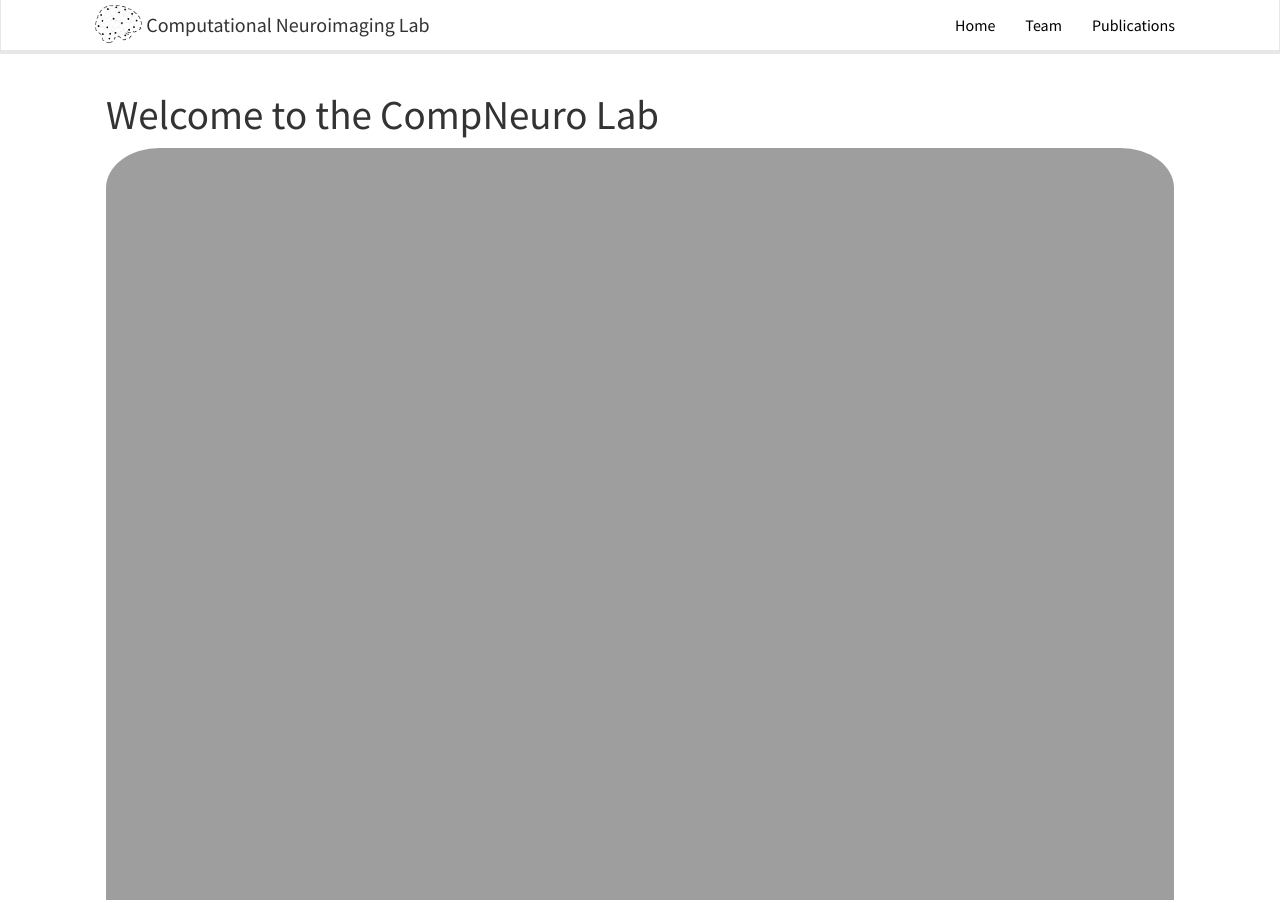
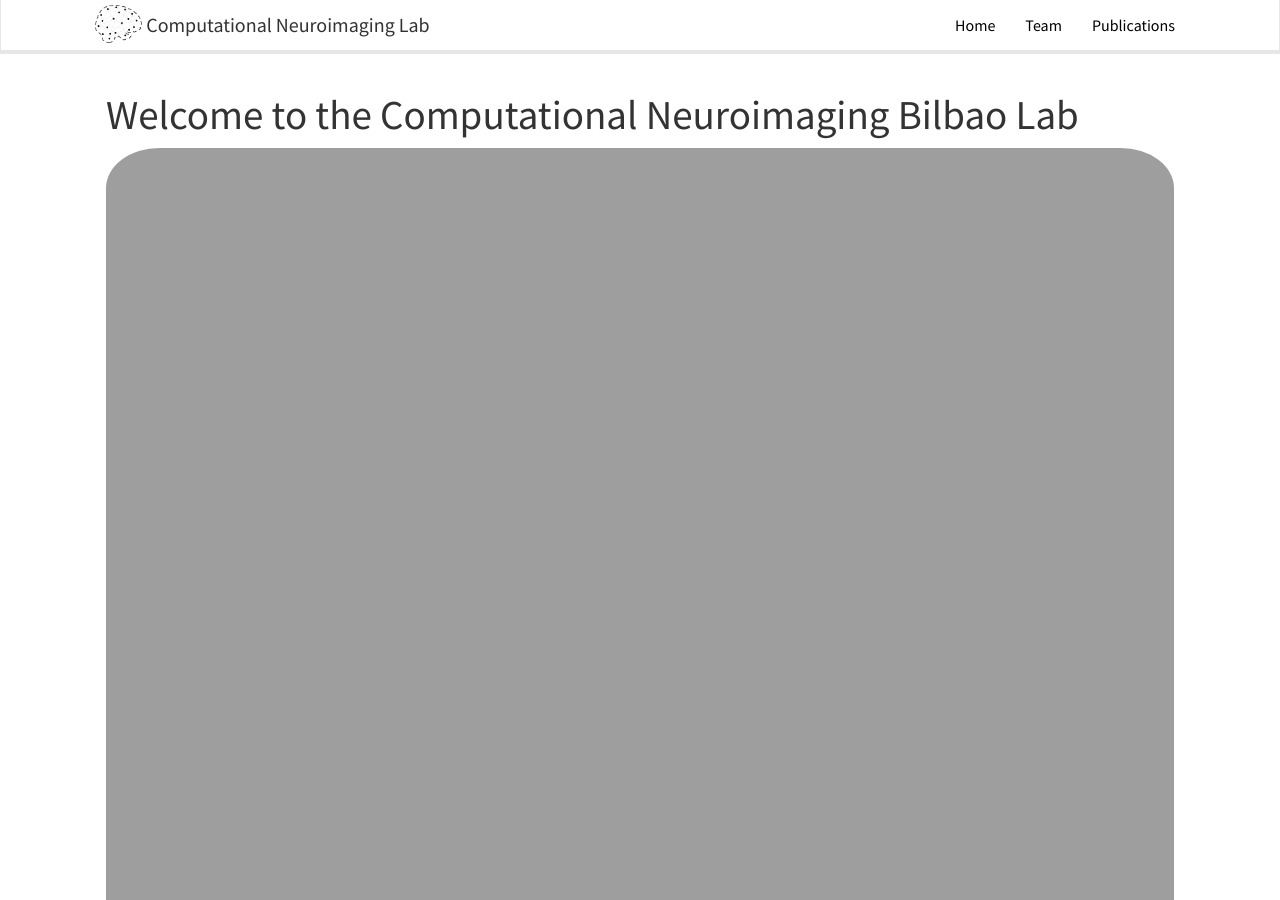
Before and after one commit to itellaetxe/compneurobilbao_website, a Jekyll site: the page built from _pages/home.md, in a window 1280 px wide and 900 px high. Built offline with Jekyll 4.4.1, drawn with Linux system fonts in a browser that asks for light colours; nearby versions of some CDN libraries.

Commit message:
Update homelay.html

```diff
--- a/_layouts/homelay.html
+++ b/_layouts/homelay.html
@@ -3,7 +3,7 @@ layout: default
 ---
 
 <div id="homeid" class="col-sm-12">
-    <h1>Welcome to the CompNeuro Lab</h1>
+    <h1>Welcome to the Computational Neuroimaging Bilbao Lab</h1>
 
     {{ content }}
 </div>
```
